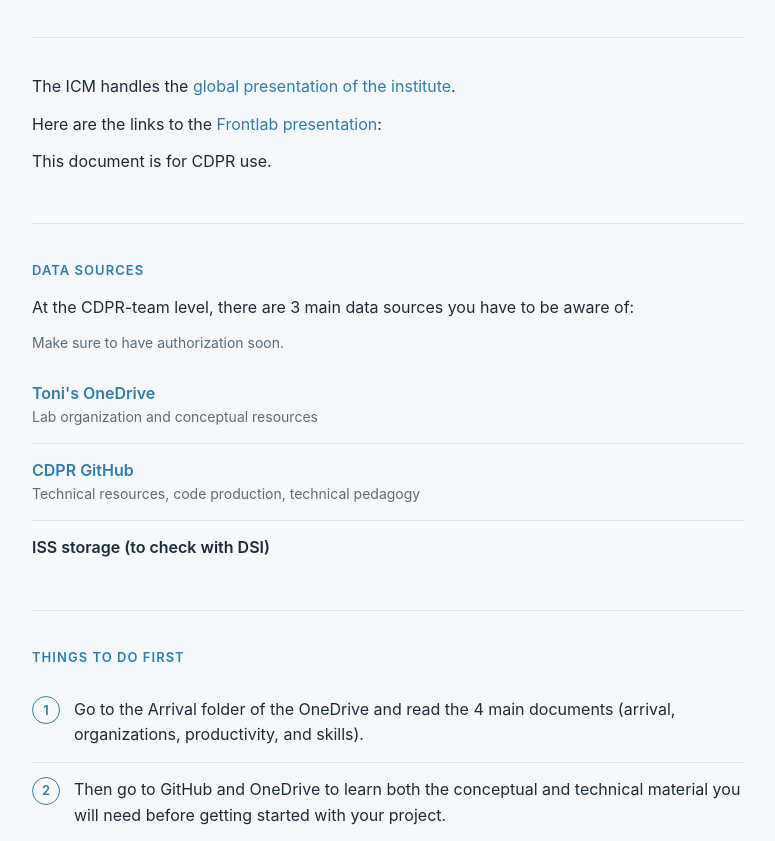
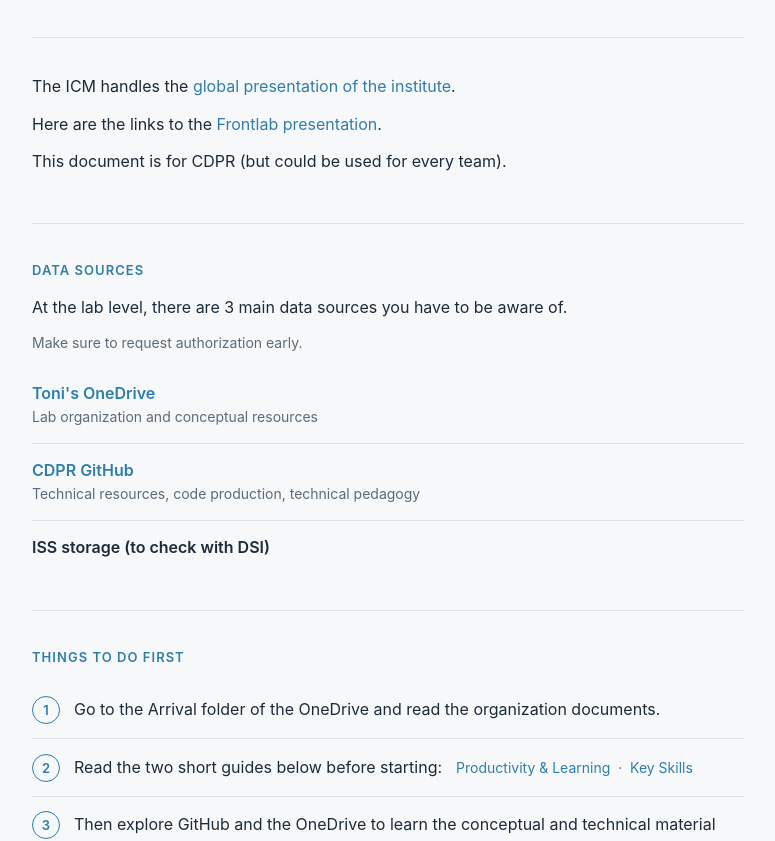
Before and after one commit to ICM-Frontlab-CDPR/ICM-Frontlab-CDPR.github.io, a plain HTML site: page index.html in a window 1280 px wide. Shown: the part 131-972 px from the top of the page, without its empty margins (252-1027 px from the left). Drawn offline with Linux system fonts and the light colour scheme.

Commit message:
Revise content in index.html for clarity
Updated text for clarity and consistency in the document.

```diff
--- a/index.html
+++ b/index.html
@@ -61,12 +61,12 @@
   .sources .note { color: var(--muted); font-size: 14px; }
 
   .steps { counter-reset: step; }
-  .steps li {
+  .steps > li {
     display: flex;
     gap: 14px;
     align-items: baseline;
   }
-  .steps li::before {
+  .steps > li::before {
     counter-increment: step;
     content: counter(step);
     flex: none;
@@ -79,6 +79,7 @@
     display: grid;
     place-items: center;
   }
+  .steps .step-note { color: var(--muted); font-size: 14px; margin-top: 4px; }
 
   .caution { color: var(--muted); font-size: 14px; margin-top: 6px; }
 
@@ -103,14 +104,14 @@
 
   <section>
     <p>The ICM handles the <a href="https://institutducerveau.org/equipes-recherche-linstitut-cerveau/frontlab-cortex-prefrontal-au-centre-fonctions-cognitives-superieures-sante-maladie" target="_blank" rel="noopener">global presentation of the institute</a>.</p>
-    <p>Here are the links to the <a href="https://sites.google.com/view/frontlab-icm/" target="_blank" rel="noopener">Frontlab presentation</a>:</p>
-    <p>This document is for CDPR use.</p>
+    <p>Here are the links to the <a href="https://sites.google.com/view/frontlab-icm/" target="_blank" rel="noopener">Frontlab presentation</a>.</p>
+    <p>This document is for CDPR (but could be used for every team).</p>
   </section>
 
   <section>
     <h2>Data sources</h2>
-    <p>At the CDPR-team level, there are 3 main data sources you have to be aware of:</p>
-    <p class="caution">Make sure to have authorization soon.</p>
+    <p>At the lab level, there are 3 main data sources you have to be aware of.</p>
+    <p class="caution">Make sure to request authorization early.</p>
     <ul class="sources">
       <li>
         <div class="name"><a href="https://instituteicm-my.sharepoint.com/:f:/r/personal/hippolyte_dreyfus_icm-institute_org/Documents/ICM_CDPR?csf=1&web=1&e=7VtleU" target="_blank" rel="noopener">Toni's OneDrive</a></div>
@@ -129,13 +130,17 @@
   <section>
     <h2>Things to do first</h2>
     <ul class="steps">
-      <li>Go to the Arrival folder of the OneDrive and read the 4 main documents (arrival, organizations, productivity, and skills).</li>
-      <li>Then go to GitHub and OneDrive to learn both the conceptual and technical material you will need before getting started with your project.</li>
+      <li>Go to the Arrival folder of the OneDrive and read the organization documents.</li>
+      <li>
+        Read the two short guides below before starting:
+        <div class="step-note"><a href="productivity.html">Productivity &amp; Learning</a> &nbsp;·&nbsp; <a href="skills.html">Key Skills</a></div>
+      </li>
+      <li>Then explore GitHub and the OneDrive to learn the conceptual and technical material you will need before getting started with your project.</li>
     </ul>
   </section>
 
   <footer>
-    <strong>Hippolyte Dreyfus</strong>, RI 2026 — feel free to contact for a particular question.<br>
+    <strong>Hippolyte Dreyfus</strong>, RI 2026 — feel free to reach out with any question.<br>
     <a href="mailto:hippolytedreyfus@gmail.com">hippolytedreyfus@gmail.com</a>
   </footer>
 
```
